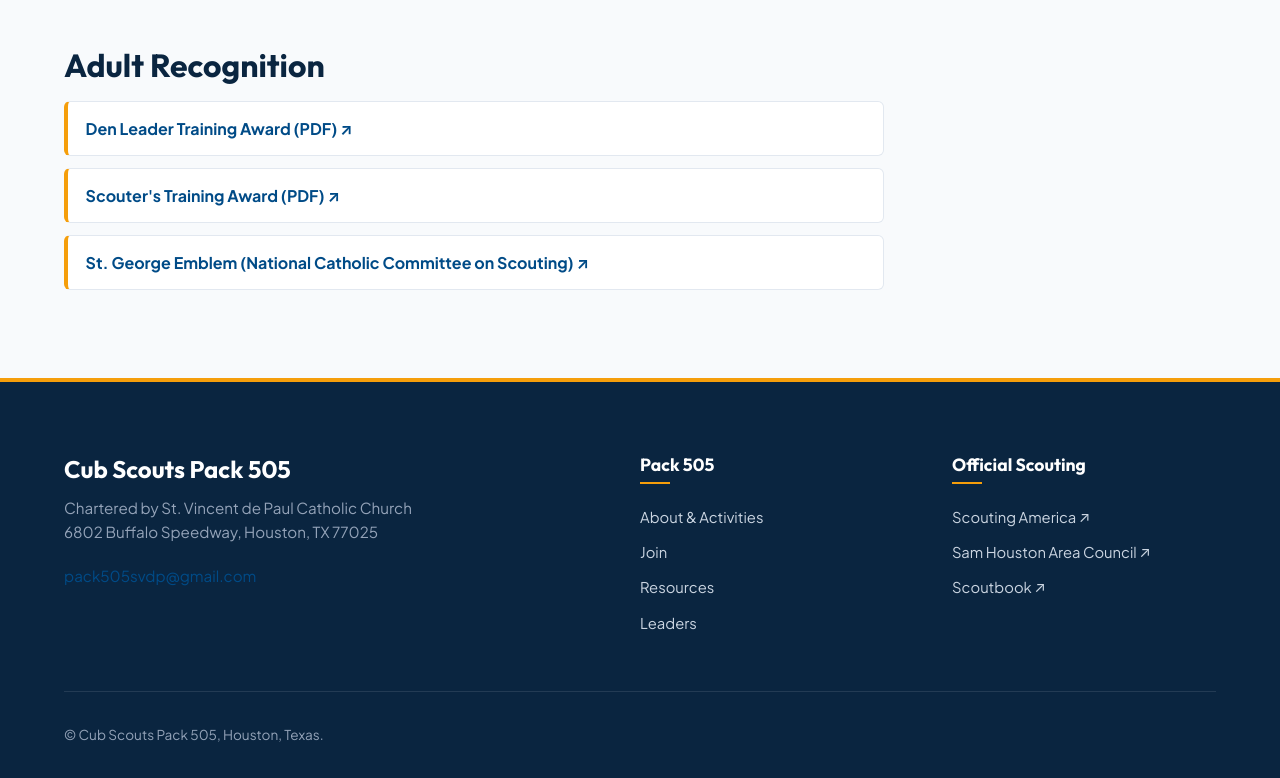
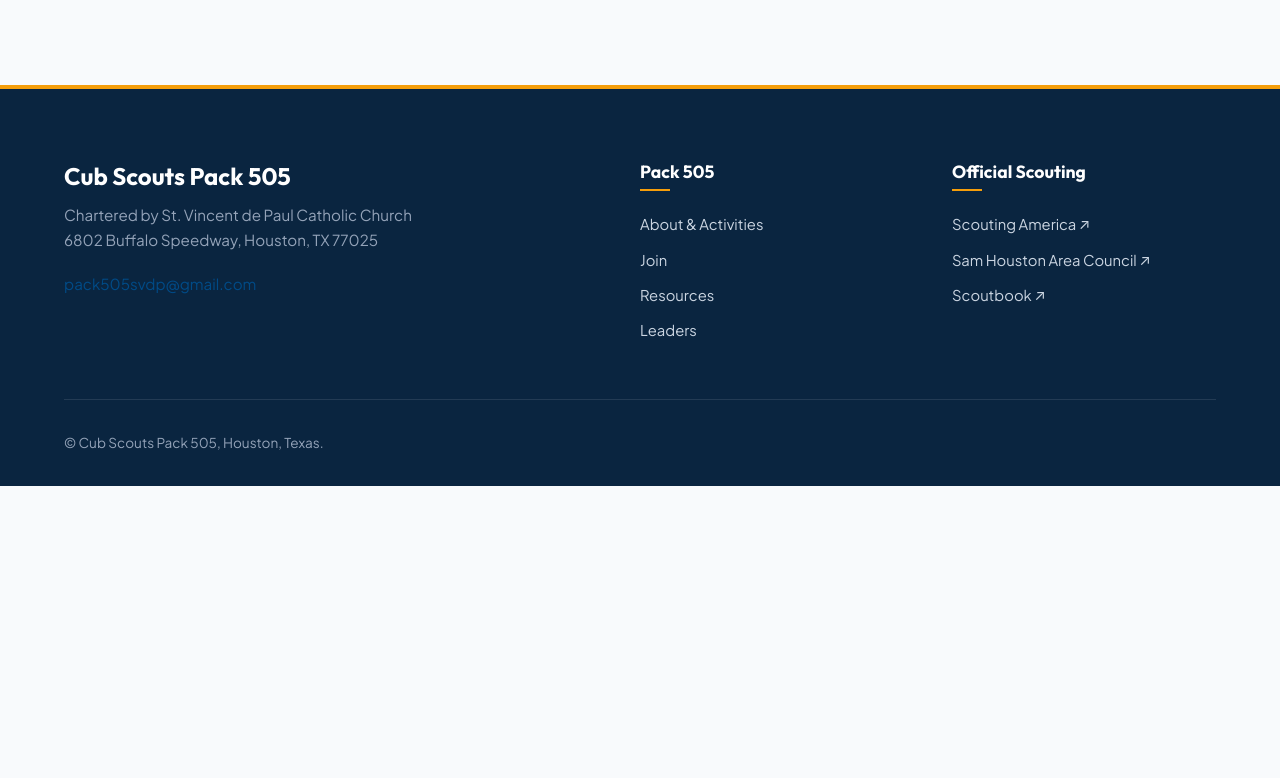
Before and after one commit to blakehlynch/houstonpack505, a plain HTML site: page leaders.html in a window 1280 px wide. Shown: the part 873-1651 px from the top of the page. After the commit the page ends 1359 px from the top, so only its background shows below. Drawn offline with Linux system fonts and the light colour scheme.

Commit message:
Leaders: remove Adult Recognition section
Co-Authored-By: Claude Opus 5.5 <noreply@anthropic.com>

```diff
--- a/leaders.html
+++ b/leaders.html
@@ -68,13 +68,6 @@
           <li><a href="https://shacbsa.org/wood-badge" target="_blank" rel="noopener">Wood Badge ↗</a> Advanced leadership training for experienced Scouters.</li>
         </ul>
 
-        <h2 class="section-title" style="margin-top: 3rem;">Adult Recognition</h2>
-        <ul class="link-list">
-          <li><a href="https://filestore.scouting.org/filestore/training/pdf/511-052_WB.pdf" target="_blank" rel="noopener">Den Leader Training Award (PDF) ↗</a></li>
-          <li><a href="https://filestore.scouting.org/filestore/training/pdf/511-057_WB.pdf" target="_blank" rel="noopener">Scouter's Training Award (PDF) ↗</a></li>
-          <li><a href="https://www.nccs-bsa.org/index.php/adult-recognition/st-george" target="_blank" rel="noopener">St. George Emblem (National Catholic Committee on Scouting) ↗</a></li>
-        </ul>
-
       </div>
     </section>
 
```
